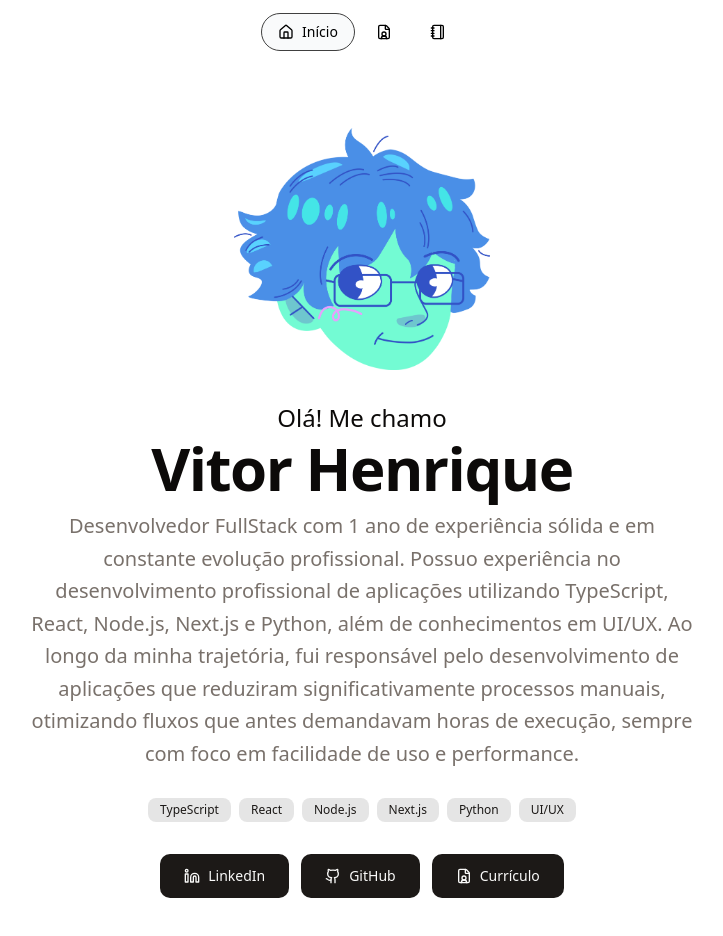
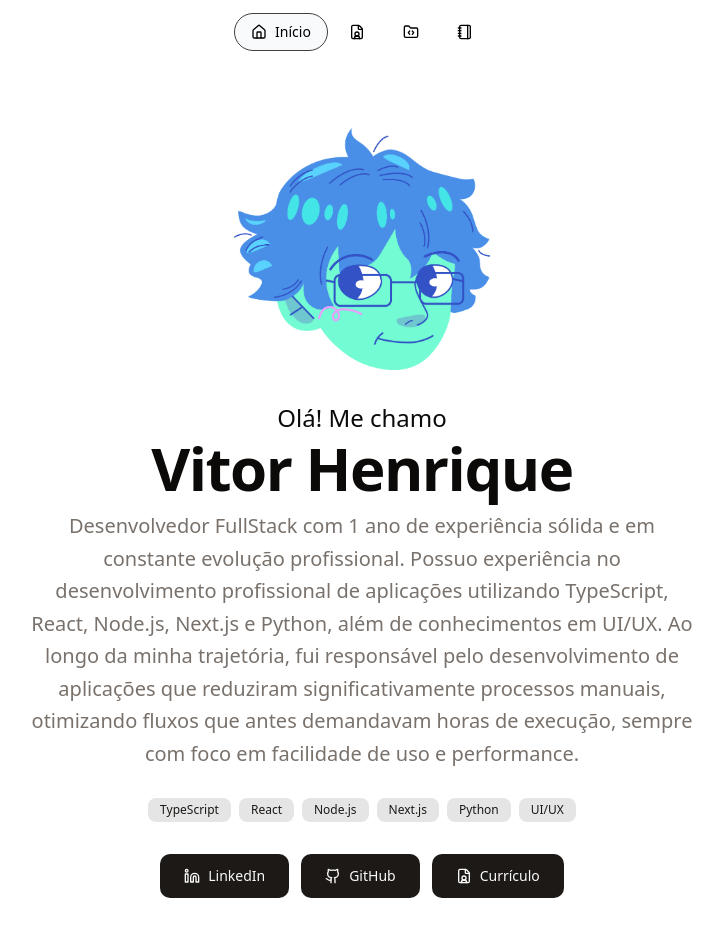
Before and after one commit to cyronp/portfolio, a Next.js app in the folder portfolio/: page / in a window 1280 px wide. Shown: the top 936 px of the page, without its empty margins (278-1001 px from the left). Built offline with nearby package versions, Linux system fonts and the light colour scheme.

Commit message:
feat: add projects link to navigation header with animation

```diff
--- a/portfolio/components/header.tsx
+++ b/portfolio/components/header.tsx
@@ -1,6 +1,6 @@
 "use client";
 
-import { Home, FileUser, Notebook } from "lucide-react";
+import { Home, FileUser, Notebook, FolderCode } from "lucide-react";
 import Link from "next/link";
 import { usePathname } from "next/navigation";
 import { motion, AnimatePresence } from "framer-motion";
@@ -65,6 +65,31 @@ export default function NavigationHeader() {
           </Link>
 
           <Link
+            href="/projects"
+            className={`flex items-center gap-2 rounded-full px-4 py-2 text-sm font-medium transition-all text-black overflow-hidden ${
+              isActive("/projects")
+                ? "border border-neutral-700 bg-gray-50"
+                : "border border-transparent hover:bg-gray-50"
+            }`}
+            title="Projetos"
+          >
+            <FolderCode className="h-4 w-4 text-black" />
+            <AnimatePresence mode="wait">
+              {isActive("/projects") && (
+                <motion.span
+                  initial={{ width: 0, opacity: 0 }}
+                  animate={{ width: "auto", opacity: 1 }}
+                  exit={{ width: 0, opacity: 0 }}
+                  transition={{ duration: 0.2, ease: "easeInOut" }}
+                  className="whitespace-nowrap"
+                >
+                  Projetos
+                </motion.span>
+              )}
+            </AnimatePresence>
+          </Link>
+
+          <Link
             href="/blog"
             className={`flex items-center gap-2 rounded-full px-4 py-2 text-sm font-medium transition-all text-black overflow-hidden ${
               isActive("/blog")
```
